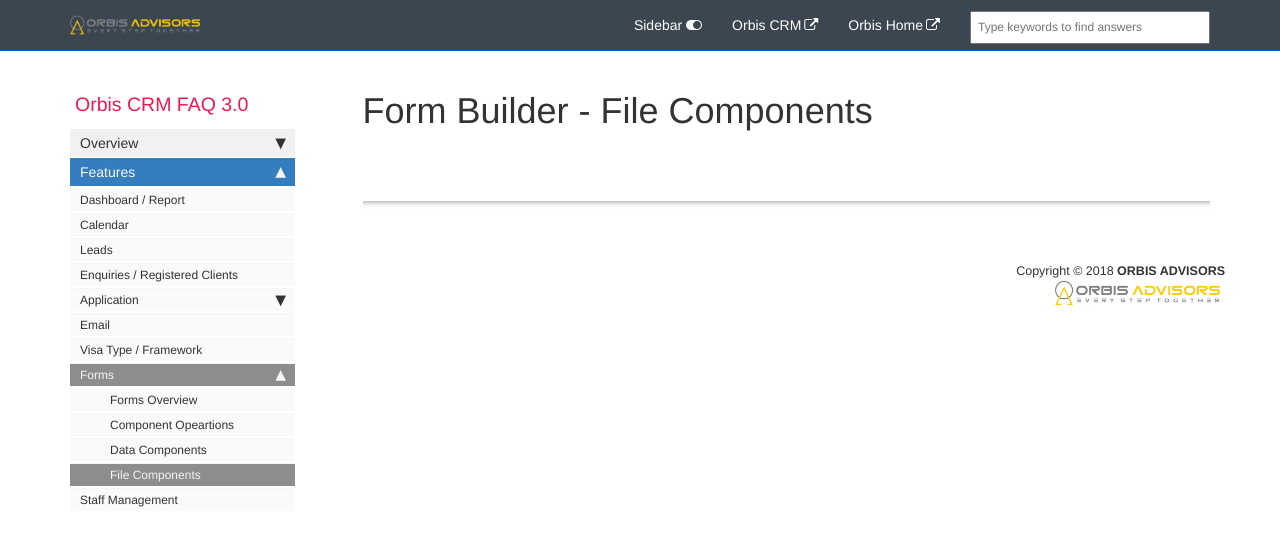
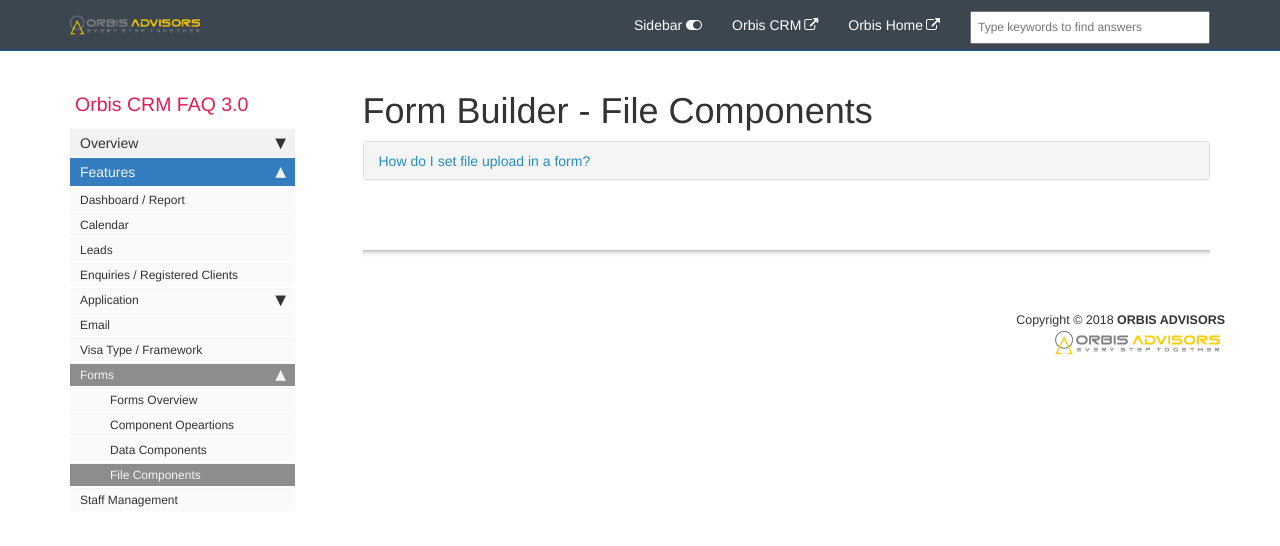
Before and after one commit to ndkhaivn/orbiscrm, a Jekyll site: the page built from pages/orbiscrm.faq/faq.form_builder_file.md, in a window 1280 px wide. Shown: the top 546 px of the page. Built offline with Jekyll 4.4.1, drawn with Linux system fonts in a browser that asks for light colours; comment, search, counter and statistics services are not loaded.

Commit message:
Add Q&A for file upload

```diff
--- a/pages/orbiscrm.faq/faq.form_builder_file.md
+++ b/pages/orbiscrm.faq/faq.form_builder_file.md
@@ -8,6 +8,39 @@
 ---
 
 <div class="panel-group" id="accordion">
+    <div class="panel panel-default">
+        <div class="panel-heading">
+            <h4 class="panel-title">
+                <a class="noCrossRef accordion-toggle" data-toggle="collapse" data-parent="#accordion" href="#how-do-i-set-file-upload">
+                    How do I set file upload in a form?
+                </a>
+            </h4>
+        </div>
+        <div id="how-do-i-set-file-upload" class="panel-collapse collapse noCrossRef">
+            <div class="panel-body">
+                <ol>
+                    <li>Navigate to the <b>Other</b> section
+                    </li>
+                    <li>Drag and drop the <b>File</b> component
+                    </li>
+                    <li>Type in the label of the component in the <b style="color: red">Display</b> section
+                        (E.g. <span style="color: dodgerblue; font-style: italic">Passport Scan File</span>)<br>
+                        <img src="images/form_builder/file-display.png"><br>
+                        <span style="font-style: italic; font-size: smaller">Example Image</span>
+                    </li>
+                    <li>Navigate to the <b style="color: dodgerblue">File</b> > <b>Storage</b> section
+                    </li>
+                    <li>Select the <b>Url</b> option
+                    </li>
+                    <li>Type in <b style="font-style: italic; color: #0F79D0">https://crm.orbisadvisors.com.au/files/upload</b>
+                    </li>
+                    <li>Scroll down and edit the <b>File Maximum Size</b> from 1GB to a proper size</li>
+                    <li>Finally, click the【Save】button to save this file upload component</li>
+                </ol>
+            </div>
+        </div>
+    </div>
+    <!-- /.panel -->
 </div>
 <!-- /.panel-group -->
 
```
Also changed, not shown: images/form_builder/file-display.png (added).
